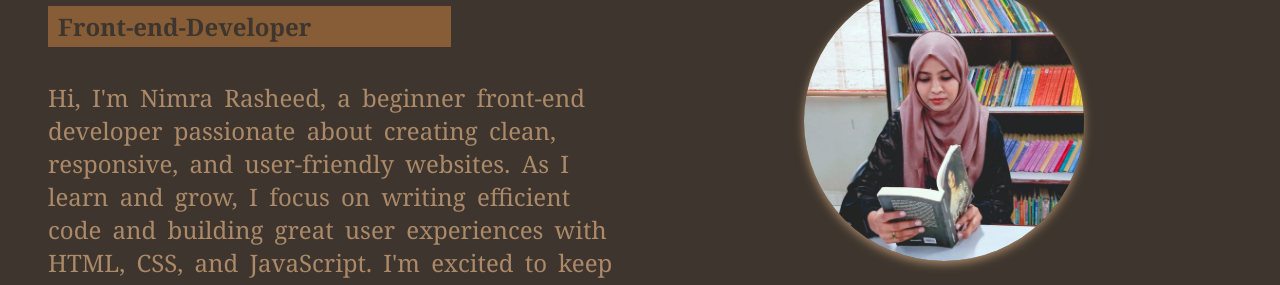
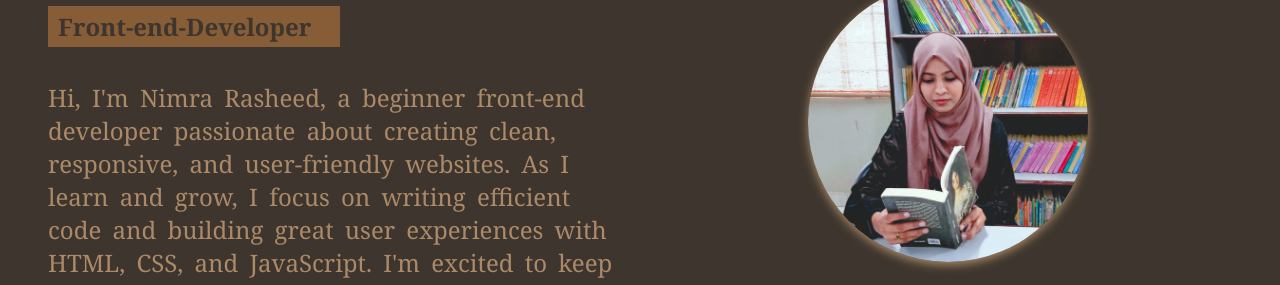
Before and after one commit to NimraRasheed37/portfolio-nimra-rasheed, a plain HTML site: page index.html in a window 1280 px wide. Shown: the part 289-574 px from the top of the page. Drawn offline with Linux system fonts and the light colour scheme.

Commit message:
10-16-2024

```diff
--- a/styles/index.css
+++ b/styles/index.css
@@ -125,7 +125,7 @@ header {
 
 .about-me {
   display: grid;
-  grid-template-columns: 1fr 1fr;
+  grid-template-columns: 1fr 600px;
   width: 100%;
   height: auto;
   align-items: center;
@@ -146,7 +146,7 @@ header {
   color: var(--background-color);
   padding: 4px 10px;
   font-size: 1.5em;
-  width: 70%;
+  width: 50%;
 }
 #description {
   color: var(--text-light);
```
